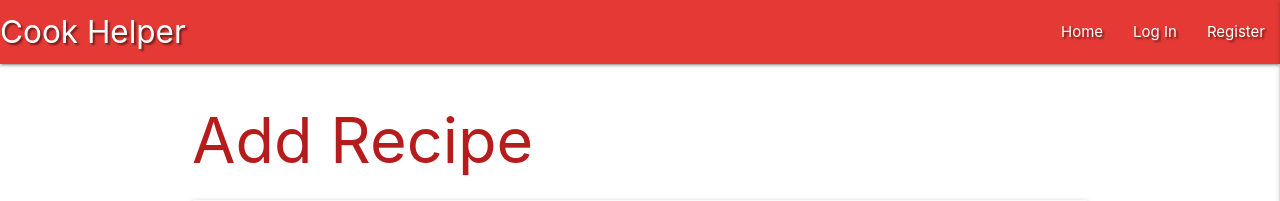
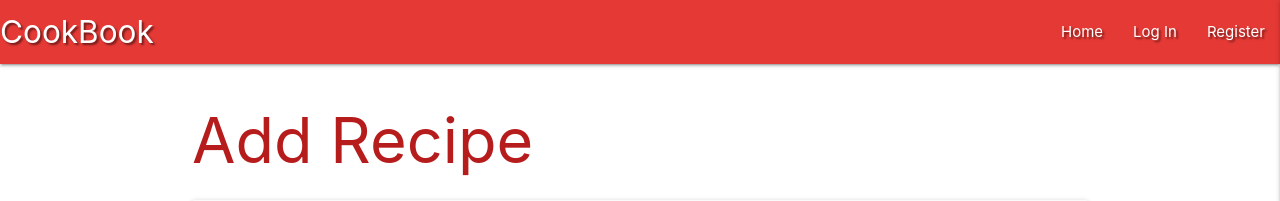
Before and after one commit to dylanocallaghan/M-S-3, a Flask app: page /add_recipe in a window 1280 px wide. Shown: the top 201 px of the page. Run offline with Flask 2, Linux system fonts and the light colour scheme; data that the repository does not hold is empty; some libraries are stand-ins or nearby versions.

Commit message:
Changed name and title of project

```diff
--- a/templates/base.html
+++ b/templates/base.html
@@ -12,7 +12,7 @@
     <link rel="stylesheet" href="{{ url_for('static', filename='css/style.css') }}" type="text/css">
     {% block styles %}
     {% endblock %}
-    <title>Cook Helper</title>
+    <title>CookBook</title>
 </head>
 
 <body>
@@ -20,7 +20,7 @@
     <header>
         <nav class="nav-extended text-shadow red darken-1 logo">
             <div class="nav-wrapper">
-                <a href="{{ url_for('get_tasks') }}" class="brand-logo">Cook Helper</a>
+                <a href="{{ url_for('get_tasks') }}" class="brand-logo">CookBook</a>
                 <a href="#" data-target="mobile-demo" class="sidenav-trigger right"><i class="fas fa-bars"></i></a>
                 <ul class="right hide-on-med-and-down">
 					<li><a href="{{ url_for('get_tasks') }}">Home</a></li>
@@ -38,7 +38,7 @@
         </nav>
 
         <ul class="sidenav" id="mobile-demo">
-            <li><h4 class="center-align red-text text-darken 4">Task Manager</h4></li>
+            <li><h4 class="center-align red-text text-darken 4">CookBook</h4></li>
             <li><a href="{{ url_for('get_tasks') }}">Home</a></li>
             {% if session.user %}
                 <li><a href="{{ url_for('profile', username=session['user']) }}">Profile</a></li>
```
